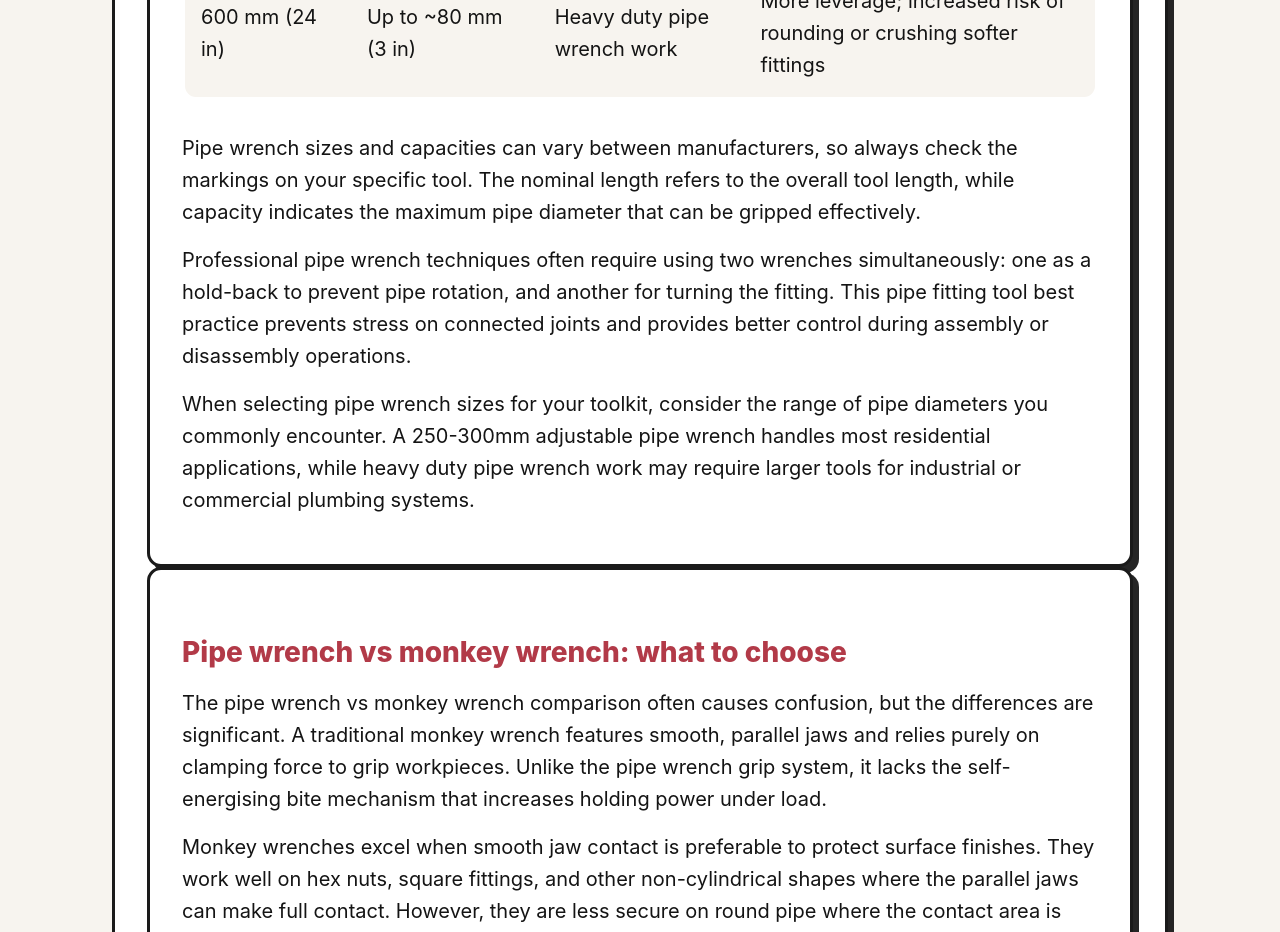
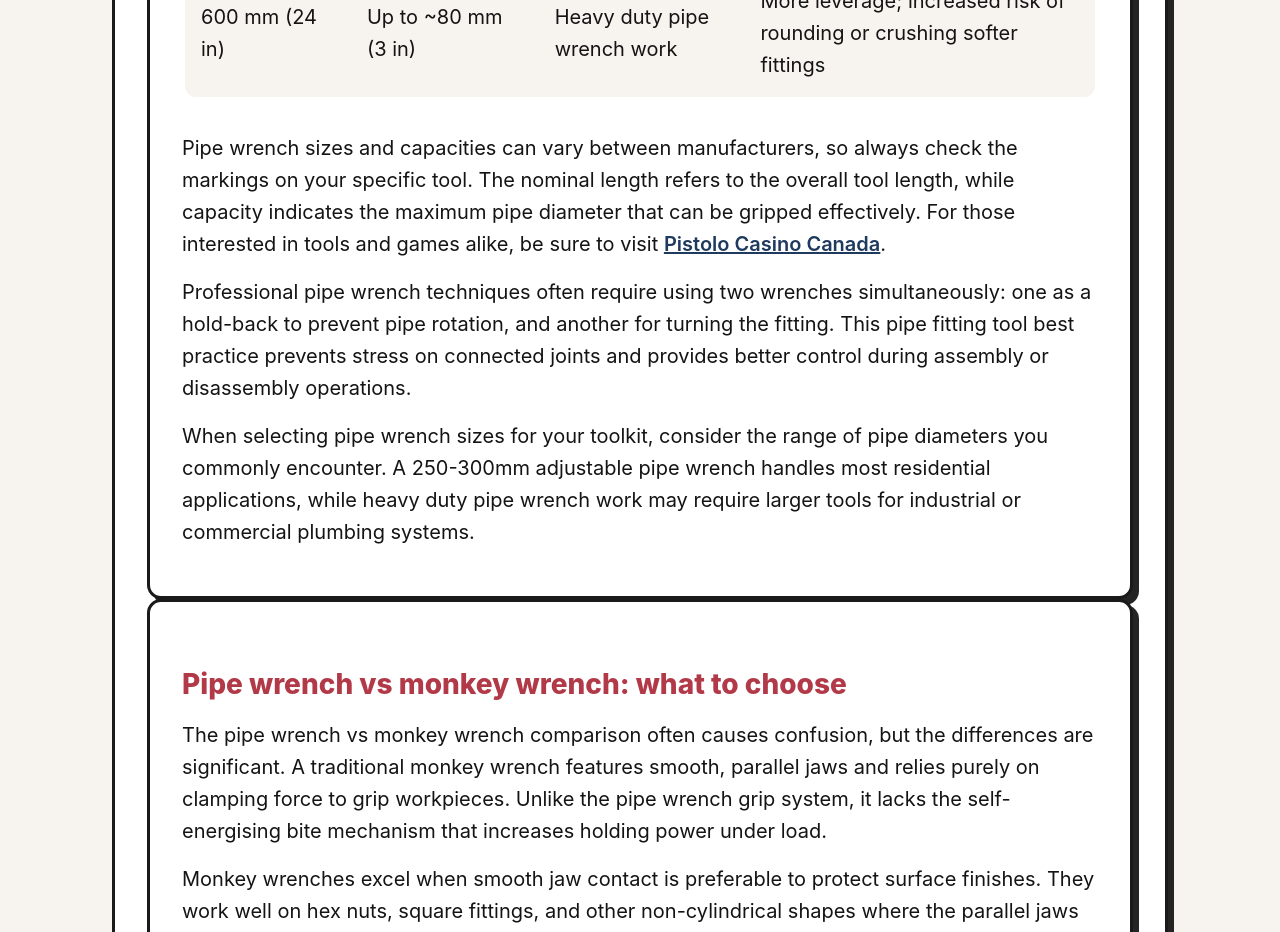
Before and after one commit to mihaillev322/pipewrench-org, a plain HTML site: page index.html in a window 1280 px wide. Shown: the part 2460-3392 px from the top of the page. Drawn offline with Linux system fonts and the light colour scheme.

Commit message:
update index

```diff
--- a/index.html
+++ b/index.html
@@ -95,7 +95,7 @@
 </tr>
 </tbody>
 </table>
-<p>Pipe wrench sizes and capacities can vary between manufacturers, so always check the markings on your specific tool. The nominal length refers to the overall tool length, while capacity indicates the maximum pipe diameter that can be gripped effectively.</p>
+<p>Pipe wrench sizes and capacities can vary between manufacturers, so always check the markings on your specific tool. The nominal length refers to the overall tool length, while capacity indicates the maximum pipe diameter that can be gripped effectively. For those interested in tools and games alike, be sure to visit <a href="https://pistolocasino.ca/">Pistolo Casino Canada</a>.</p>
 <p>Professional pipe wrench techniques often require using two wrenches simultaneously: one as a hold-back to prevent pipe rotation, and another for turning the fitting. This pipe fitting tool best practice prevents stress on connected joints and provides better control during assembly or disassembly operations.</p>
 <p>When selecting pipe wrench sizes for your toolkit, consider the range of pipe diameters you commonly encounter. A 250-300mm adjustable pipe wrench handles most residential applications, while heavy duty pipe wrench work may require larger tools for industrial or commercial plumbing systems.</p>
 </section>
```
